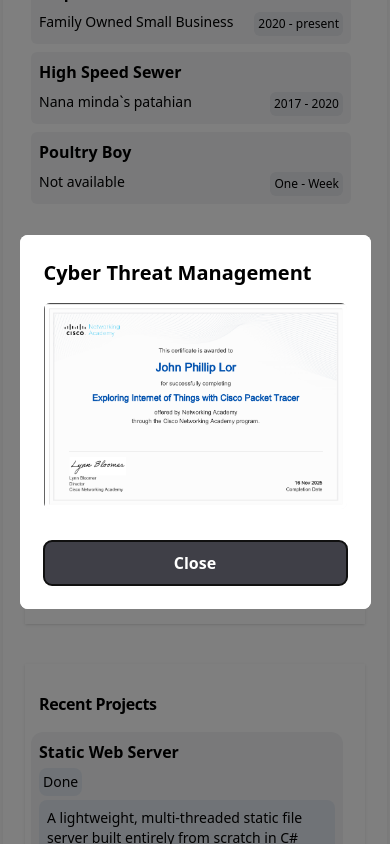
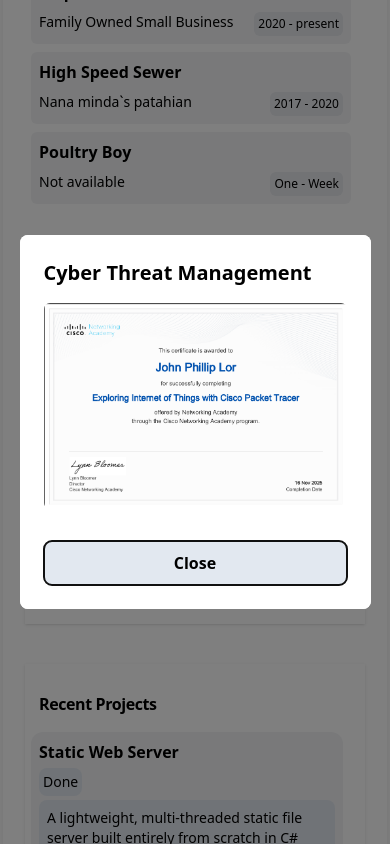
Before and after one commit to Zaido219/personal-portfolio, a React (Vite) app: page / in a window 390 px wide. Both pictures are taken after a click on the element 195 px from the left and 1318 px from the top of the page. Shown: the part 896-1740 px from the top of the page. Built offline with nearby package versions, Linux system fonts and the light colour scheme.

Commit message:
style:WIP certificate modal close button theme-responsiveness

```diff
--- a/src/components/Ui/modals.tsx
+++ b/src/components/Ui/modals.tsx
@@ -26,7 +26,7 @@ export const CertificateModal = ({title, src, isOpen, onClose}  : CertificateMod
         <h2 className="text-xl font-bold dark:text-white">{title}</h2>
 
         {/* 2. Constrain the image container so it doesn't blow up vertically */}
-        <div className="flex-1 flex items-center justify-center overflow-hidden bg-slate-50 dark:bg-transparent rounded-md">
+        <div className="flex-1 flex items-center justify-center overflow-hidden bg-white dark:bg-transparent rounded-md">
             <img
                 src={src}
                 alt={title}
@@ -36,7 +36,7 @@ export const CertificateModal = ({title, src, isOpen, onClose}  : CertificateMod
 
         <button
             onClick={onClose}
-            className="mt-4 px-5 py-2.5 bg-zinc-700 hover:bg-zinc-600 active:scale-[0.98] text-white text-md font-semibold rounded-lg shadow-sm transition-all duration-200"
+            className="mt-4 px-5 py-2.5 bg-slate-200 dark:bg-zinc-700 hover:bg-slate-300 dark:hover:bg-zinc-600 active:scale-[0.98] dark:text-white text-md font-semibold rounded-lg shadow-sm transition-all duration-200"
         >
             Close
         </button>
```
